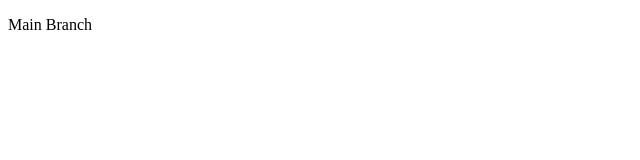
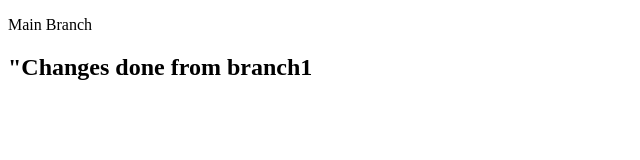
Before and after one commit to 12250154/GIT_30112025, a plain HTML site: page index.html in a window 1280 px wide. Shown: the whole page, without its empty margins (0-640 px from the left). Drawn offline with Linux system fonts and the light colour scheme.

Commit message:
Change from branch1

```diff
--- a/index.html
+++ b/index.html
@@ -7,5 +7,7 @@
 </head>
 <body>
     <p>Main Branch</p>
+
+    <h2>"Changes done from branch1</h2>
 </body>
 </html>
```
